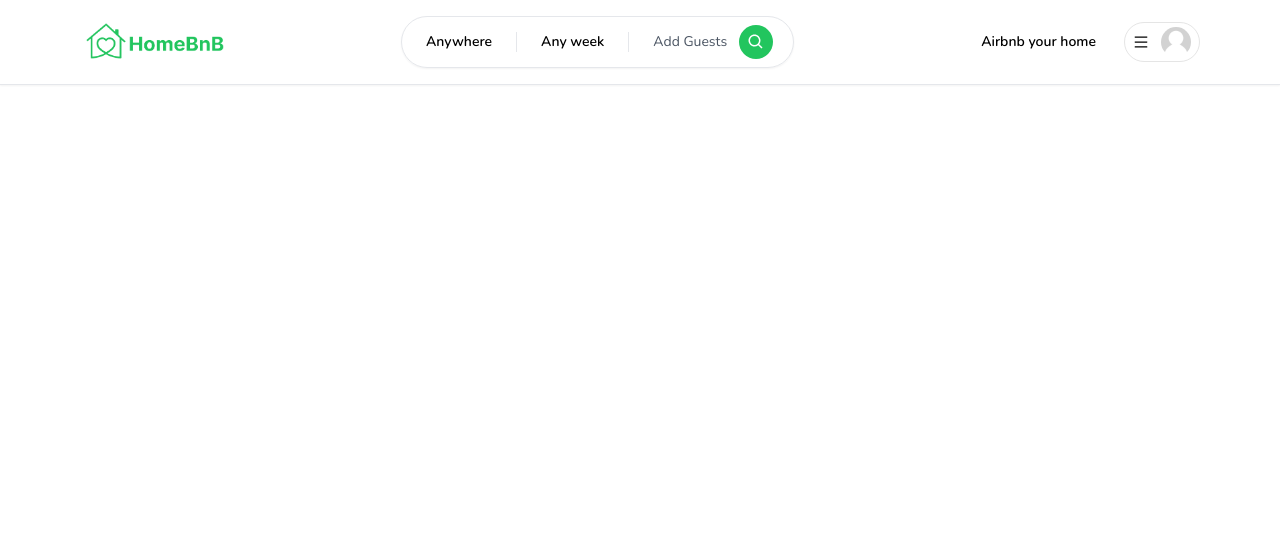
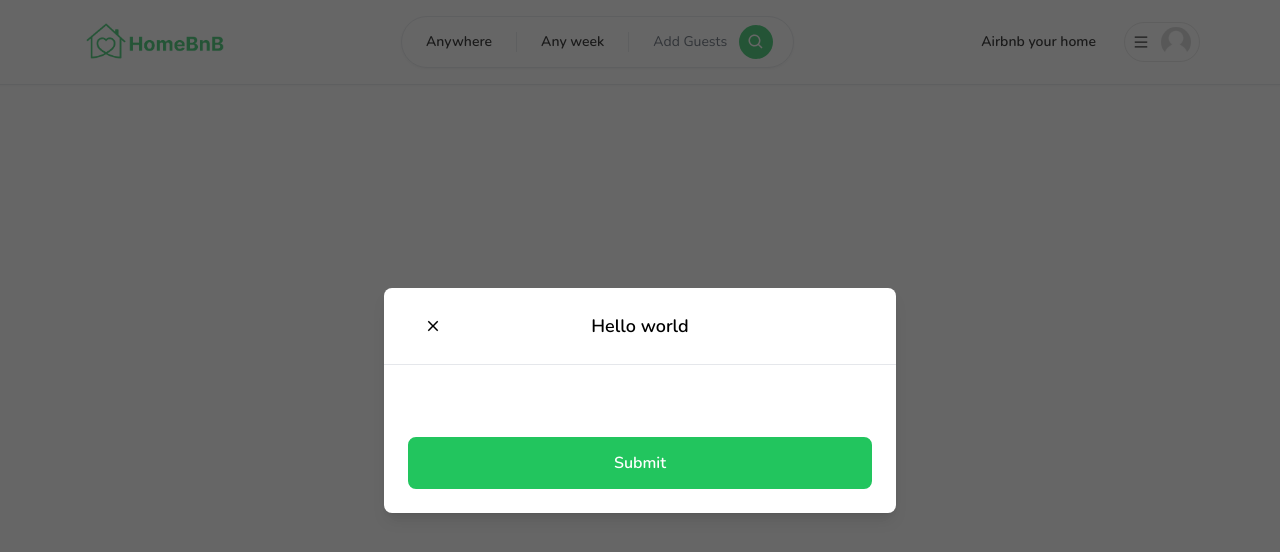
Before and after one commit to JaznanOfficial/home-bookie, a Next.js app: page / in a window 1280 px wide. Shown: the top 552 px of the page. Built offline with nearby package versions, Linux system fonts and the light colour scheme.

Commit message:
styled component making

```diff
--- a/app/layout.tsx
+++ b/app/layout.tsx
@@ -2,6 +2,8 @@
 
 import "./globals.css";
 import Navbar from "../components/navbar/Navbar";
+import ClientOnly from "@/components/ClientOnly";
+import Modal from "@/components/modals/Modal";
 
 export const metadata = {
     title: "HomeBookie",
@@ -16,7 +18,10 @@
     return (
         <html lang="en">
             <body className={font.className}>
-                <Navbar />
+                <ClientOnly>
+                    <Modal actionLabel={"Submit"} title={"Hello world"} isOpen />
+                    <Navbar />
+                </ClientOnly>
                 {children}
             </body>
         </html>
--- /dev/null
+++ b/components/ClientOnly.tsx
@@ -0,0 +1,22 @@
+"use client";
+import React, { useEffect, useState } from "react";
+
+interface ClientOnlyProps {
+    children: React.ReactNode;
+}
+
+const ClientOnly: React.FC<ClientOnlyProps> = ({ children }) => {
+    const [hasMounted, setHasMounted] = useState(false);
+
+    useEffect(() => {
+        setHasMounted(true);
+    }, []);
+
+    if (!hasMounted) {
+        return null;
+    }
+
+    return <> {children} </>;
+};
+
+export default ClientOnly;
--- /dev/null
+++ b/components/button/Button.tsx
@@ -0,0 +1,43 @@
+"use client";
+import React from "react";
+import { IconType } from "react-icons";
+
+interface ButtonProps {
+    label: string;
+    onClick: (e: React.MouseEvent<HTMLButtonElement>) => void;
+    disabled?: boolean;
+    outline?: boolean;
+    small?: boolean;
+    icon?: IconType;
+}
+
+const Button: React.FC<ButtonProps> = ({
+    label,
+    onClick,
+    disabled,
+    outline,
+    small,
+    icon: Icon,
+}) => {
+    return (
+        <button
+            onClick={onClick}
+            disabled={disabled}
+            className={`relative disabled:opacity-70 disabled:cursor-not-allowed rounded-lg hover:opacity-80 transition w-full
+            ${outline ? "bg-white" : "bg-green-500"}
+            ${outline ? "border-black" : "border-green-500"}
+            ${outline ? "text-black" : "text-white"}
+            ${small ? "py-1" : "py-3"}
+            ${small ? "text-sm" : "text-md"}
+            ${small ? "font-light" : "font-semibold"}
+            ${small ? "border-[1px]" : "border-2"}
+             `}
+        >
+            {" "}
+            {Icon && <Icon size={24} className="absolute left-4 top-3 " />}
+            {label}{" "}
+        </button>
+    );
+};
+
+export default Button;
--- /dev/null
+++ b/components/modals/Modal.tsx
@@ -0,0 +1,116 @@
+"use client";
+
+import React, { useCallback, useEffect, useState } from "react";
+import { IoMdClose } from "react-icons/io";
+import Button from "../button/Button";
+
+interface ModalProps {
+    isOpen?: boolean;
+    onClose: () => void;
+    onSubmit: () => void;
+    title?: string;
+    body?: React.ReactElement;
+    footer?: React.ReactElement;
+    actionLabel: string;
+    disabled?: boolean;
+    secondaryAction?: () => void;
+    secondaryLabel?: string;
+}
+const Modal: React.FC<ModalProps> = ({
+    actionLabel,
+    onClose,
+    onSubmit,
+    body,
+    disabled,
+    footer,
+    isOpen,
+    secondaryAction,
+    secondaryActionLabel,
+    title,
+}) => {
+    const [showModal, setShowModal] = useState(isOpen);
+
+    useEffect(() => {
+        setShowModal(isOpen);
+    }, [isOpen]);
+
+    const handleClose = useCallback(() => {
+        if (disabled) {
+            return;
+        }
+
+        setShowModal(isOpen);
+        setTimeout(() => {
+            onClose();
+        }, 300);
+    }, [disabled, onClose, isOpen]);
+
+    const handleSubmit = useCallback(() => {
+        if (disabled) {
+            return;
+        }
+        onSubmit();
+    }, [disabled, onSubmit]);
+
+    const handleSecondaryAction = useCallback(() => {
+        if (disabled || secondaryAction) {
+            return;
+        }
+        secondaryAction();
+    }, [disabled, secondaryAction]);
+
+    if (!isOpen) {
+        return null;
+    }
+
+    return (
+        <>
+            <div className="justify-center items-center flex overflow-x-hidden overflow-y-auto fixed inset-0 z-50 outline-none focus:outline-none bg-neutral-800/70">
+                <div className="relative w-full md:w-4/6 lg:w-3/6 xl:w-2/5 my-6 mx-auto h-full lg:h-auto md:h-auto">
+                    {/* content */}
+
+                    <div
+                        className={`translate duration-300 h-full ${
+                            showModal ? "translate-y-0" : "translate-y-full"
+                        } ${showModal ? "opacity-100" : "opacity-0"}`}
+                    >
+                        <div className="translate h-full lg:h-auto md:h-auto border-0 rounded-lg shadow-lg relative flex flex-col w-full bg-white outline-none focus:outline-none">
+                            {/* header */}
+                            <div className="flex items-center justify-center p-6 rounded-t relative border-b-[1px]">
+                                <button
+                                    className="p-1 border-0 hover:opacity-70 transition absolute left-9"
+                                    onClick={handleClose}
+                                >
+                                    <IoMdClose size={18} />
+                                </button>
+                                <div className="text-lg font-semibold"> {title}</div>
+                            </div>
+                            {/* body */}
+                            <div className="relative p-6 flex-auto"> {body} </div>
+                            {/* footer */}
+                            <div className="flex flex-col gap-2 p-6">
+                                <div className="flex flex-row items-center gap-4 w-full">
+                                    {secondaryAction && secondaryActionLabel && (
+                                        <Button
+                                            outline
+                                            disabled={disabled}
+                                            label={secondaryActionLabel}
+                                            onClick={handleSecondaryAction}
+                                        />
+                                    )}
+                                    <Button
+                                        disabled={disabled}
+                                        label={actionLabel}
+                                        onClick={handleSubmit}
+                                    />
+                                </div>
+                            </div>
+                        </div>
+                    </div>
+                </div>
+            </div>
+        </>
+    );
+};
+
+export default Modal;
--- a/components/navbar/Navbar.tsx
+++ b/components/navbar/Navbar.tsx
@@ -1,3 +1,5 @@
+"use client";
+
 import React from "react";
 import Container from "../container/Container";
 import Logo from "./Logo";
--- a/package.json
+++ b/package.json
@@ -21,6 +21,7 @@
     "react-dom": "18.2.0",
     "react-icons": "^4.8.0",
     "tailwindcss": "3.3.1",
-    "typescript": "5.0.4"
+    "typescript": "5.0.4",
+    "zustand": "^4.3.7"
   }
 }
```
Also changed, not shown: hooks/useRegisterModal.ts (added), 1 other file (tests, documents, lock files or other folders).
